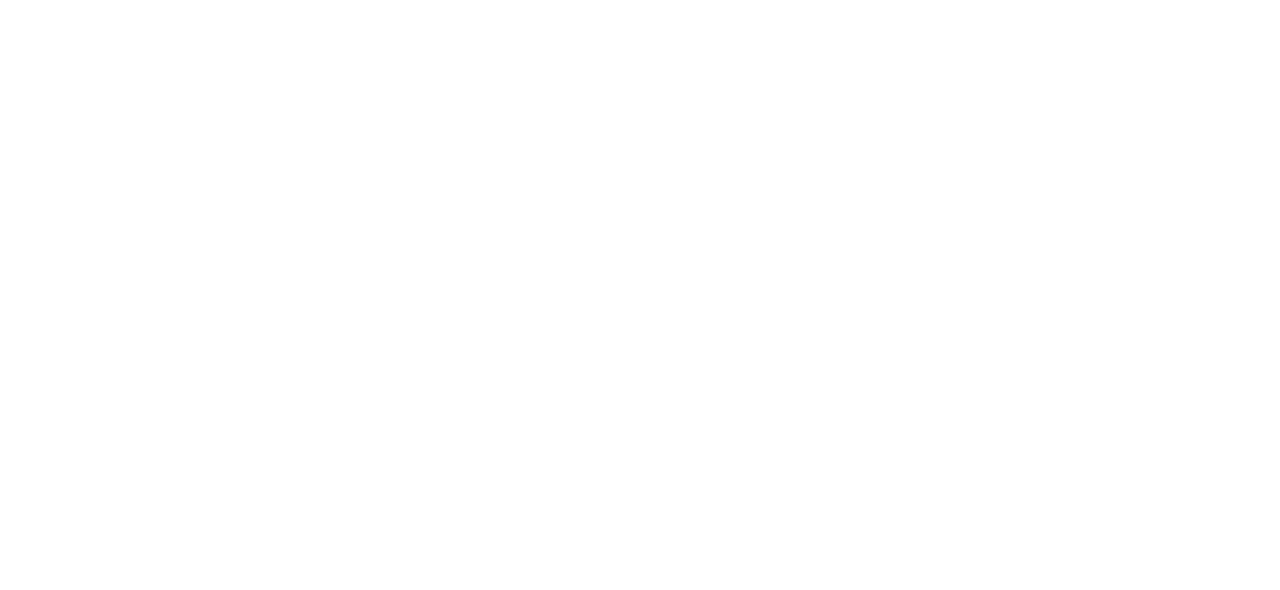
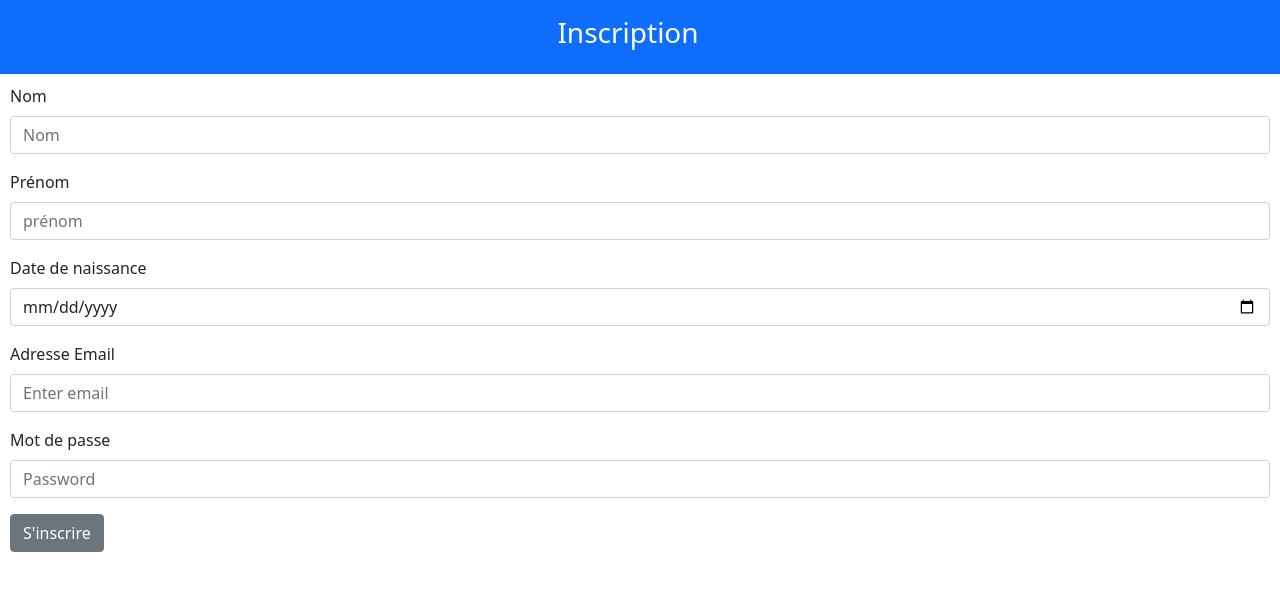
Before and after one commit to Safouene-Ben-Yedder/Projet_Sporti, a React (Create React App) app in the folder front/: page /register-page in a window 1280 px wide. Shown: the top 590 px of the page. Built offline with nearby package versions, Linux system fonts and the light colour scheme.

Commit message:
Interface auth/inscri coach

```diff
--- a/front/src/App.js
+++ b/front/src/App.js
@@ -8,6 +8,7 @@
 
 import LieuForm from "./components/lieuForm/LieuForm";
 
+import RegisterPage from "./pages/RegisterCoach/RegisterPage";
 function App() {
 	return (
 		<div>
@@ -34,6 +35,9 @@
 						<LieuPage />
 
 					</Route>
+					<Route exact path="/register-page">
+						<RegisterPage />
+					</Route>
 				</Switch>
 			</Router>
 		</div>
--- /dev/null
+++ b/front/src/components/RegistrationFormCoach/RegistrationForm.js
@@ -0,0 +1,52 @@
+import React, {useState} from 'react';
+import { Form, FormGroup, Label, Input, Button } from "reactstrap";
+
+export default function RegistrationForm(props) {
+  return(
+       <>
+            <Form className="form">
+                <FormGroup>
+                    <Label>Nom</Label>
+                    <Input type="text"
+                        id="nom"
+                        placeholder="Nom"
+                    />
+                </FormGroup>
+                <FormGroup>
+                    <Label>Prénom</Label>
+                    <Input type="text"
+                        id="prenom"
+                        placeholder="prénom"
+                    />
+                </FormGroup>
+                <FormGroup>
+                    <Label>Date de naissance</Label>
+                    <Input type="date"
+                        id="dateNaissance"
+                        placeholder="date de naissance"
+                    />
+                </FormGroup>
+                <FormGroup>
+                    <Label>Adresse Email</Label>
+                    <Input type="email"
+                        id="email"
+                        aria-describedby="emailHelp"
+                        placeholder="Enter email"
+                    />
+                </FormGroup>
+                <FormGroup>
+                    <Label>Mot de passe</Label>
+                    <Input type="password"
+                        id="password"
+                        placeholder="Password"
+                    />
+                </FormGroup>
+                <Button
+                    type="submit"
+                >
+                    S'inscrire
+                </Button>
+            </Form>
+       </>
+    )
+}
--- /dev/null
+++ b/front/src/components/RegistrationFormCoach/Registrationform.css
@@ -0,0 +1,3 @@
+.form{
+    align-items: center;
+}
--- /dev/null
+++ b/front/src/components/heading/HeaderRegister.js
@@ -0,0 +1,11 @@
+import React from "react";
+import { Link } from "react-router-dom";
+import { Navbar,  NavbarText } from "reactstrap";
+
+export const HeaderRegister = () => {
+	return (
+		<Navbar color="primary">
+			<NavbarText className="h3 row col-12 d-flex justify-content-center text-white">Inscription</NavbarText>
+		</Navbar>
+	)
+}
--- /dev/null
+++ b/front/src/pages/RegisterCoach/RegisterPage.js
@@ -0,0 +1,15 @@
+import {useState} from "react";
+import { HeaderRegister } from "../../components/heading/HeaderRegister";
+
+import RegistrationForm from "../../components/RegistrationFormCoach/RegistrationForm";
+
+export default function RegisterPage(){
+    return(
+        <div className="App">
+            <>
+                <HeaderRegister/>
+                <RegistrationForm/>
+            </>
+        </div>
+    )
+}
```
